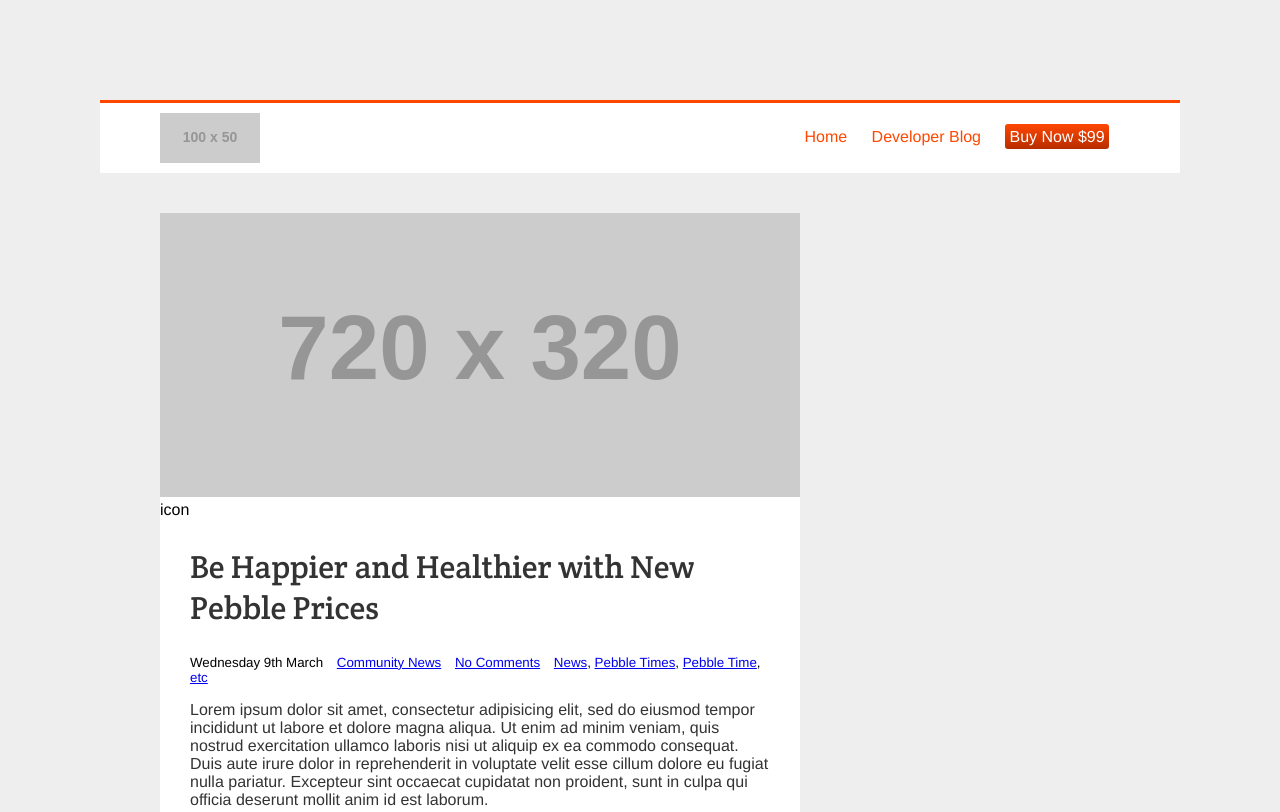
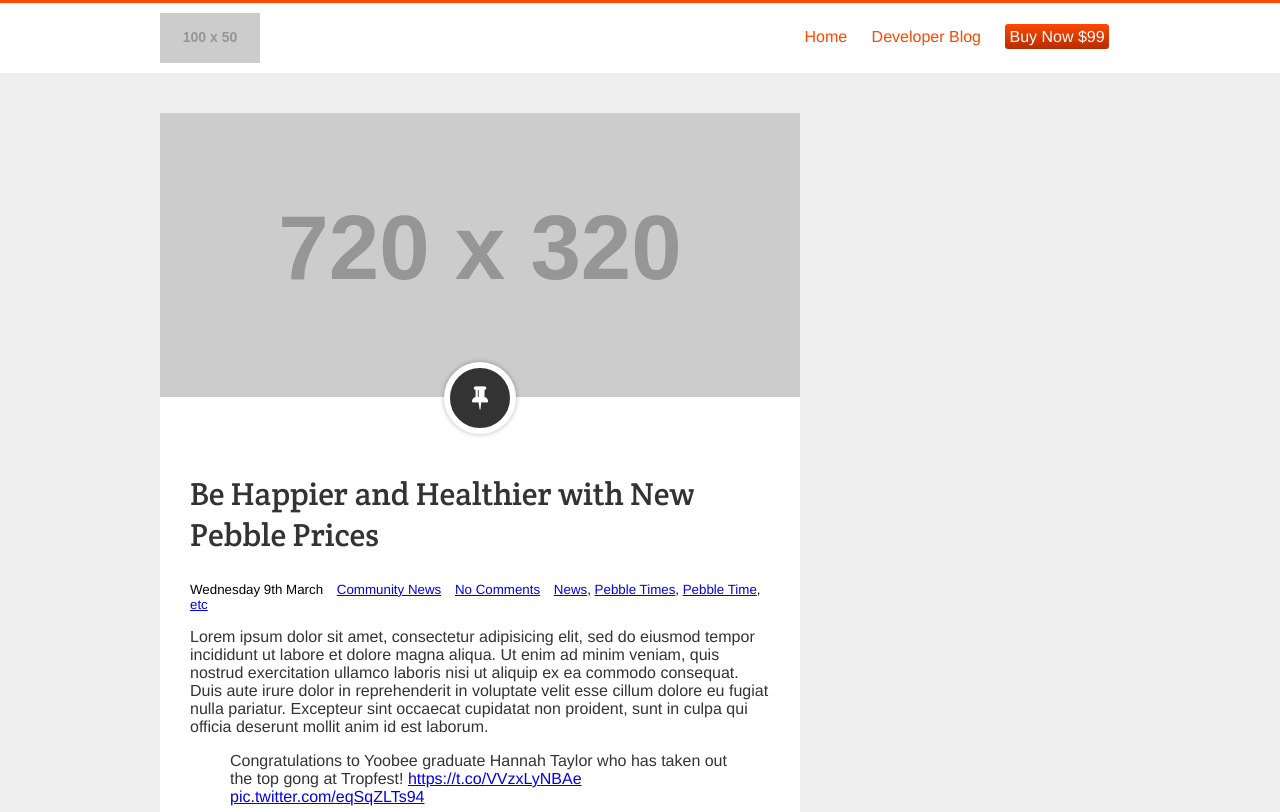
Before and after one commit to waynebishop/pebble-blog-remake, a plain HTML site: page index.html in a window 1280 px wide. Shown: the top 812 px of the page. Drawn offline with Linux system fonts and the light colour scheme; placeholder pictures from the web are drawn by us.

Commit message:
Style the badge

```diff
--- a/css/styles.css
+++ b/css/styles.css
@@ -2,7 +2,7 @@ body {
 	background-color: #eeeeee;
 	font-family: Helvetica, Arial, sans-serif; /* most prefferred, second choice, generic fall back font style */
 	margin: 0; /* to remove default margin to put main body hard up against edges */
-	padding: 100px;
+	/*padding: 100px;*/
 }
 
 nav {
@@ -102,7 +102,7 @@ article h1 {
 	font-family: 'Crete Round', serif;
 	font-size: xx-large;
 	font-weight: 400;
-
+	margin-top: 0;
 }
 
 article h1 a {
@@ -136,3 +136,22 @@ article footer {
 	border-top: 1px solid #dddddd;
 
 }
+.badge {
+	background-color: #333333;
+	width: 60px;
+	height: 60px;
+	text-align: center; /* center icon in the badge div */
+	border-radius: 50%; /* make backgrounda circle */
+	border: 6px solid white;
+	position: relative;
+	bottom: 39px;
+	margin: 0 auto;
+	box-shadow: 0 0 5px 0 rgba(0,0,0,0.3);
+}
+
+.badge i {
+	color: #ffffff;
+	line-height: 60px; /* make line height match div height so now centered */
+	font-size: 25px;
+
+}
--- a/index.html
+++ b/index.html
@@ -6,6 +6,7 @@
 		<meta name="description" content="between 150 and 160 characters and unique each page">
 		<link rel="stylesheet" href="css/styles.css">
 		<link href='https://fonts.googleapis.com/css?family=Crete+Round' rel='stylesheet'>
+		<link rel="stylesheet" href="https://maxcdn.bootstrapcdn.com/font-awesome/4.5.0/css/font-awesome.min.css">
 	</head>
 
 
@@ -30,7 +31,7 @@
 					<img src="http://placehold.it/720x320" alt="No worms, just news! Illustration of two birds on power lines">
 
 					<div class="badge">
-						icon
+						<i class="fa fa-thumb-tack"></i>
 					</div>
 
 					<div class="article-content"> <!-- don't use space as would then be two types of classes -->
```
